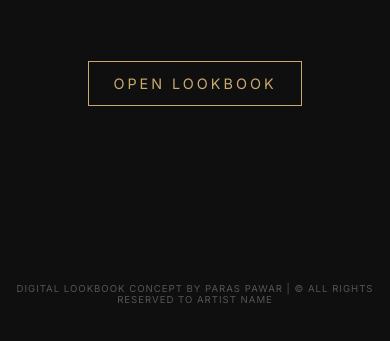
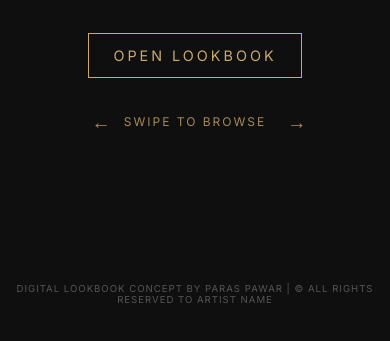
Before and after one commit to Parasfzi/mehak-tomar-lookbook, a website: page frontend/index.html in a window 390 px wide. Shown: the part 459-800 px from the top of the page. Drawn offline with nearby package versions, Linux system fonts and the light colour scheme; some packages are replaced by stand-ins of ours; a script that the page names is missing; a web font is replaced by a local one.

Commit message:
Add animated mobile swipe hint to landing page

```diff
--- a/frontend/index.html
+++ b/frontend/index.html
@@ -49,6 +49,13 @@
             <button id="open-book-btn" class="btn-luxury">
                 <span class="btn-text">Open Lookbook</span>
             </button>
+
+            <!-- Mobile Swipe Hint -->
+            <div class="mobile-swipe-hint">
+                <span class="swipe-arrow">←</span>
+                <span class="swipe-text">Swipe to Browse</span>
+                <span class="swipe-arrow">→</span>
+            </div>
         </div>
         <div class="footer-text">
             Digital Lookbook Concept by Paras Pawar | © All rights reserved to Artist Name
--- a/frontend/style.css
+++ b/frontend/style.css
@@ -33,6 +33,10 @@ body {
 
 .hidden {
     display: none !important;
+}
+
+.mobile-swipe-hint {
+    display: none; /* Hidden by default on desktop */
 }
 
 /* Subtle Background Effect */
@@ -461,6 +465,35 @@ body {
         margin-bottom: 2rem;
     }
 
+    .mobile-swipe-hint {
+        display: flex;
+        justify-content: center;
+        align-items: center;
+        gap: 1rem;
+        margin-top: 2rem;
+        color: var(--gold);
+        font-size: 0.75rem;
+        letter-spacing: 2px;
+        text-transform: uppercase;
+        opacity: 0.6;
+        animation: pulseFade 2s infinite ease-in-out;
+    }
+
+    .swipe-arrow {
+        font-size: 1.2rem;
+        animation: arrowSlide 2s infinite ease-in-out;
+    }
+
+    @keyframes pulseFade {
+        0%, 100% { opacity: 0.3; }
+        50% { opacity: 0.8; }
+    }
+
+    @keyframes arrowSlide {
+        0%, 100% { transform: translateX(0); }
+        50% { transform: translateX(5px); }
+    }
+
     .footer-text {
         font-size: 0.6rem !important;
         bottom: 5rem !important; /* Raised higher to avoid browser UI on mobile */
```
